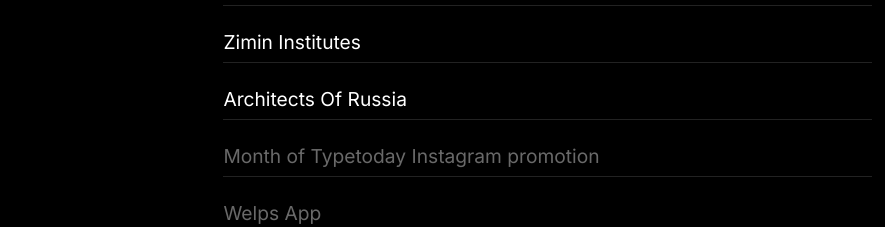
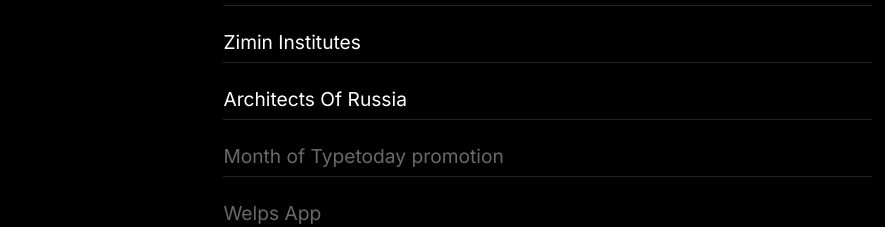
Before and after one commit to lyubim/lyubim.github.io, a plain HTML site: page index.html in a window 1280 px wide. Shown: the part 1520-1747 px from the top of the page, without its empty margins (395-1280 px from the left). Drawn offline with Linux system fonts and the light colour scheme.

Commit message:
Drop Instagram mention from Typetoday work item
Co-Authored-By: Claude Fable 5.2 <noreply@anthropic.com>
Claude-Session: https://claude.ai/code/session_01V5mvFtrL4545mMTSzroEJ6

```diff
--- a/index.html
+++ b/index.html
@@ -357,7 +357,7 @@
                 <li><a href="https://sulliwan.com">Sulliwan Studio Portfolio</a></li>
                 <li><a href="https://zimininstitutes.org">Zimin Institutes</a></li>
                 <li><a href="https://архитекторы.рф">Architects Of Russia</a></li>
-                <li>Month of Typetoday Instagram promotion</li>
+                <li>Month of Typetoday promotion</li>
                 <li>Welps App</li>
                 <li>Navigation App for tractors</li>
                 <li>Moscow Film School</li>
```
